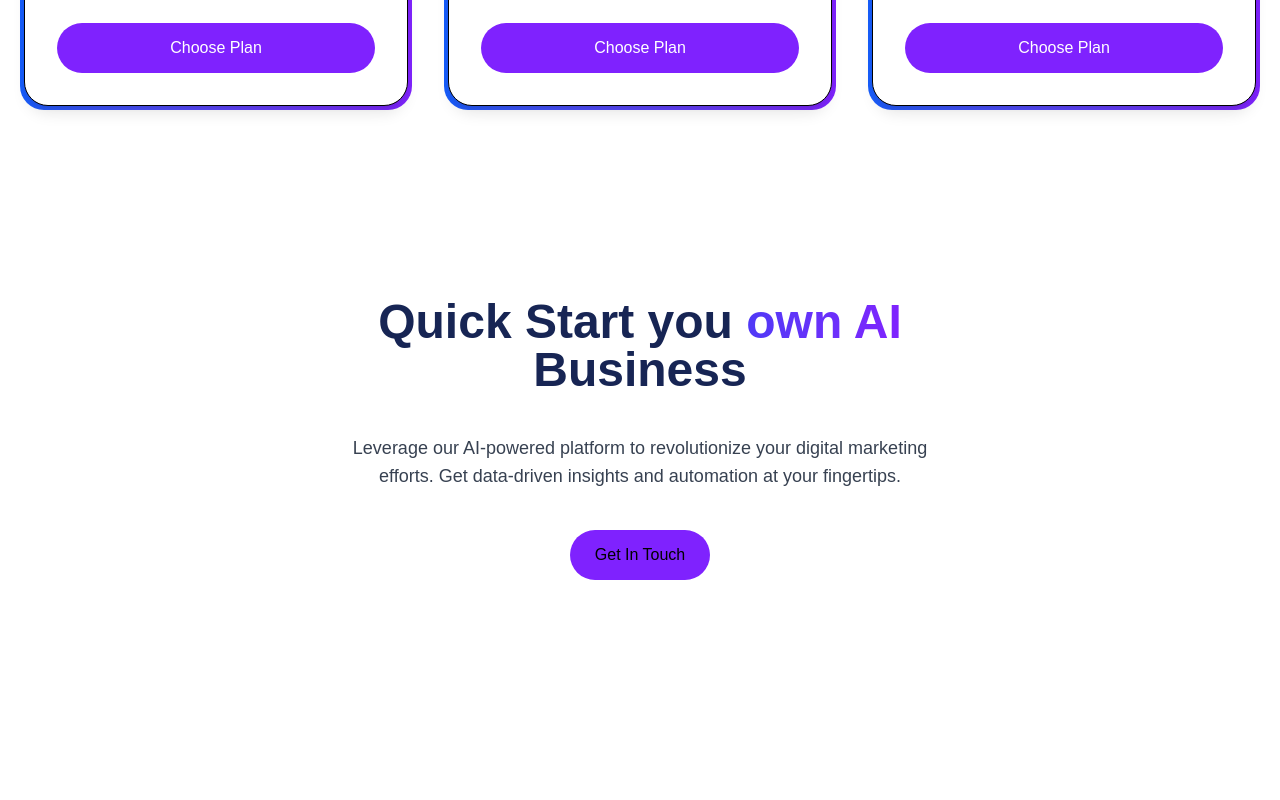
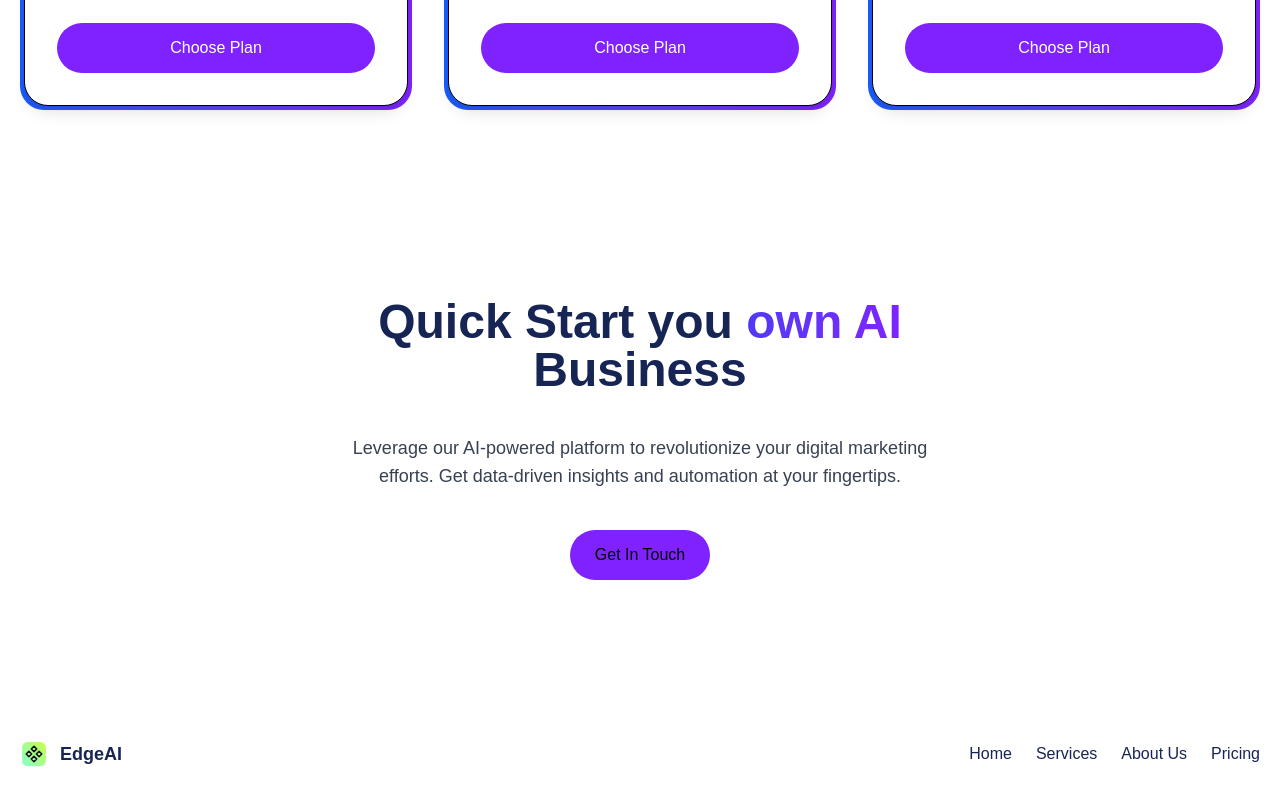
Before and after one commit to Saurabh-2607/GoonAi, a React (Vite) app: page / in a window 1280 px wide. Shown: the part 2920-3720 px from the top of the page. Before the commit the page ends 3620 px from the top, so only its background shows below. Built offline with nearby package versions, Linux system fonts and the light colour scheme.

Commit message:
feat: implement Footer component with navigation items and logo

```diff
--- a/src/components/elements/Footer.tsx
+++ b/src/components/elements/Footer.tsx
@@ -1,5 +1,25 @@
+import { Container } from "../shared/Container";
+import logo from "../../assets/icon.svg";
+import { navItems } from "./Navbar";
+import { NavItem } from "../shared/NavItem";
+
 export const Footer = () => {
-    return(
-        <></>
-    )
-}
+  return (
+    <footer className="relative pt-10 rounded-t-3xl bg-box-bg">
+      <Container className="pb-8">
+        <div className="flex flex-col md:flex-row justify-between items-center">
+          <div className="flex items-center gap-3 mb-4 md:mb-0">
+            <img src={logo} className="w-7 h-7" alt="EdgeAI Logo" />
+            <span className="text-lg font-semibold text-heading-1">EdgeAI</span>
+          </div>
+
+          <ul className="flex gap-6 text-heading-1">
+            {navItems.map((item, key) => (
+              <NavItem key={key} href={item.href} label={item.label} />
+            ))}
+          </ul>
+        </div>
+      </Container>
+    </footer>
+  );
+};
--- a/src/components/elements/Navbar.tsx
+++ b/src/components/elements/Navbar.tsx
@@ -4,7 +4,7 @@
 import { BtnLink } from "../shared/BtnLink";
 import { useThemeStore } from "../../store/ThemeStore";
 
-const navItems = [
+export const navItems = [
     {href: "#", label: "Home"},
     {href: "#services", label: "Services"},
     {href: "#about-us", label: "About Us"},
```
